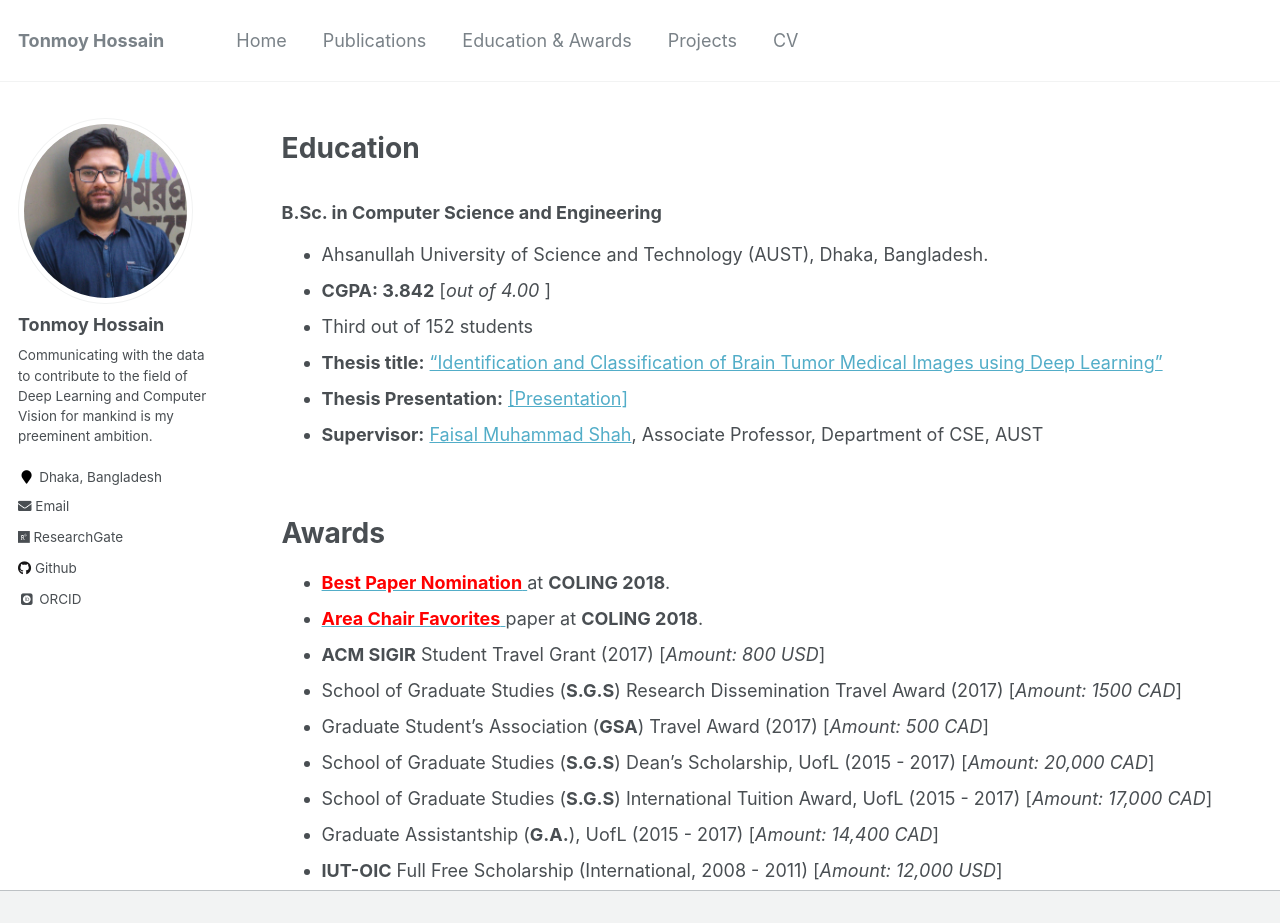
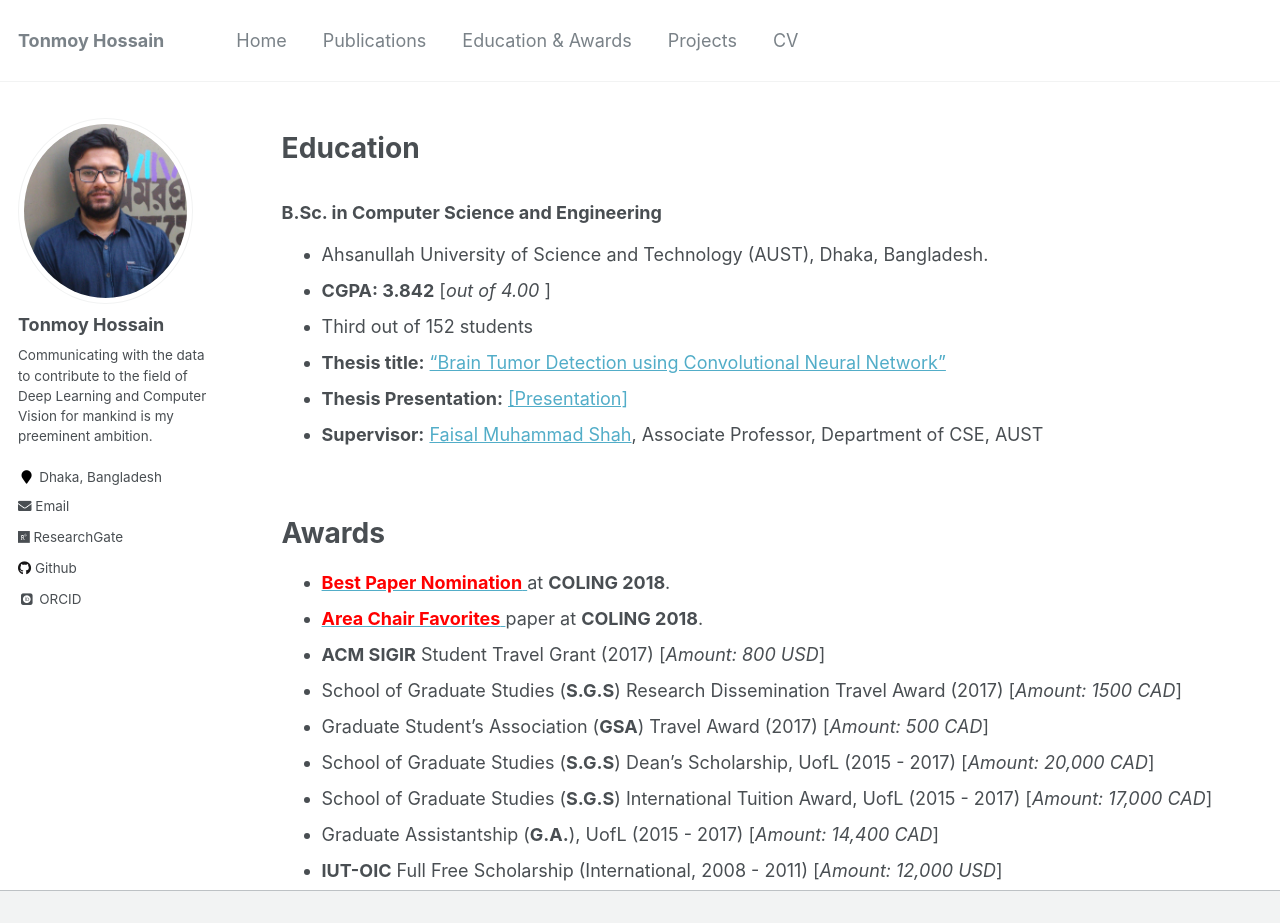
Before and after one commit to shaeekh/shaeekh.github.io, a Jekyll site: the page built from _pages/education-awards.md, in a window 1280 px wide and 1119 px high, cut to the strip 0-923 px from the top of the window. Built offline with Jekyll 4.4.1, drawn with Linux system fonts in a browser that asks for light colours; some web fonts are replaced.

Commit message:
Update education-awards.md

```diff
--- a/_pages/education-awards.md
+++ b/_pages/education-awards.md
@@ -18,7 +18,7 @@ redirect_from:
 * Ahsanullah University of Science and Technology (AUST), Dhaka, Bangladesh.
 * **CGPA:  3.842** [*out of 4.00* ]
 * Third out of 152 students
-* **Thesis title:** ["Identification and Classification of Brain Tumor Medical Images using Deep Learning"](https://tonmoy-hossain.github.io/files/undergraduateThesis.pdf)
+* **Thesis title:** ["Brain Tumor Detection using Convolutional Neural Network"](https://tonmoy-hossain.github.io/files/undergraduateThesis.pdf)
 * **Thesis Presentation:** [[Presentation]](https://tonmoy-hossain.github.io/files/DefenseFinalPresentation.pdf)
 * **Supervisor:** [Faisal Muhammad Shah](https://scholar.google.com/citations?user=su683LQAAAAJ&hl=en), Associate Professor, Department of CSE, AUST
 
```
